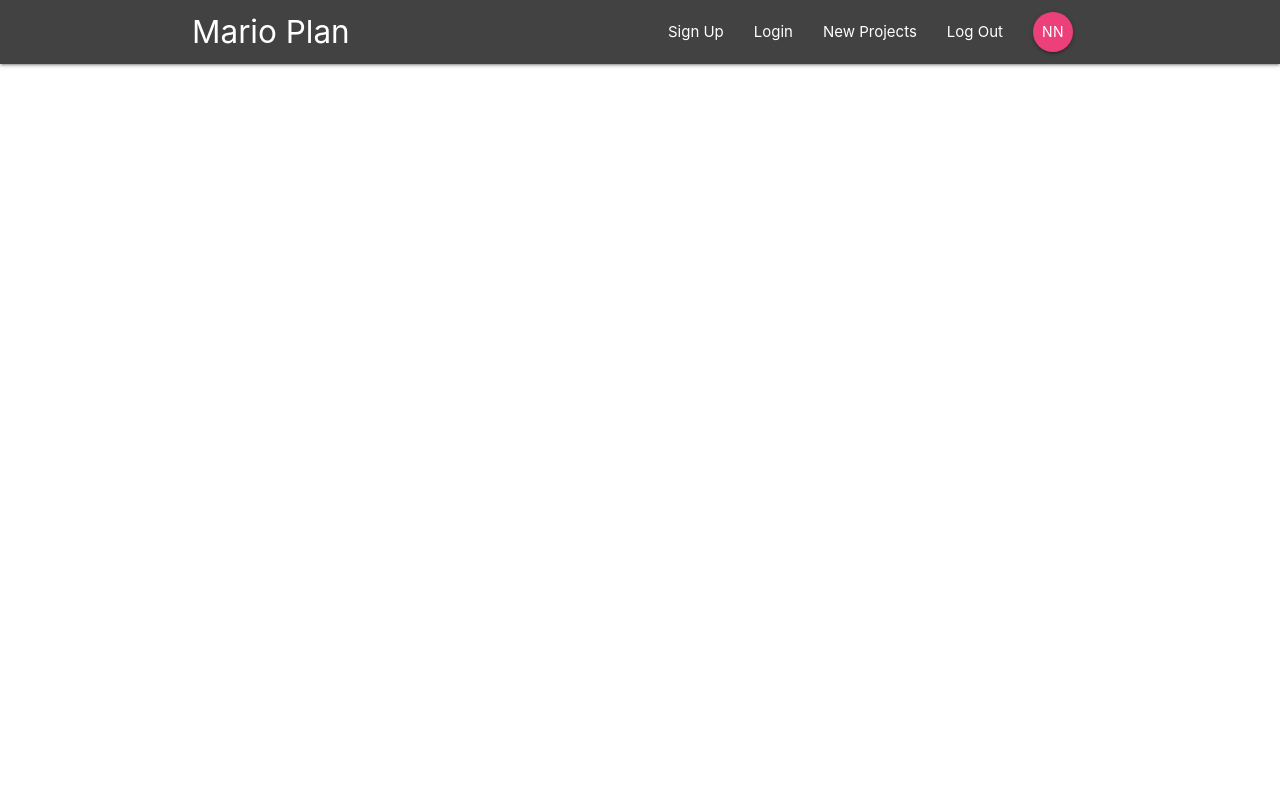
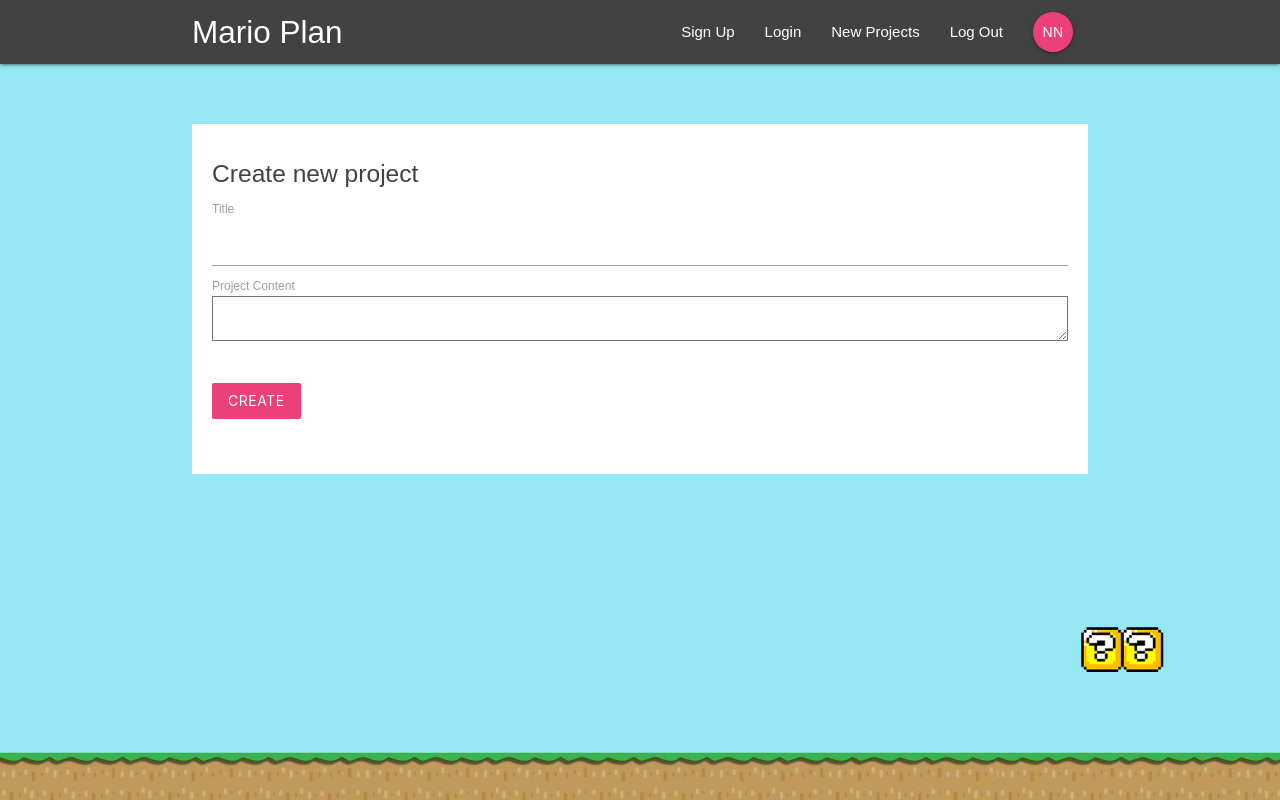
Before and after one commit to yuqiyangyang/ReactProject, a React (Create React App) app: page /createproject in a window 1280 px wide. Built offline with nearby package versions, Linux system fonts and the light colour scheme.

Commit message:
add background img n css

```diff
--- a/src/App.js
+++ b/src/App.js
@@ -5,6 +5,7 @@
 import ProjectDetails from './components/projects/ProjectDetails'
 import SignIn from './components/auth/SignIn'
 import SignUp from './components/auth/SignUp'
+import CreateProject from './components/projects/CreateProject'
 
 
 
@@ -19,6 +20,7 @@
         <Route path='/project/:id' component={ProjectDetails}/>
         <Route path='/signin' component={SignIn} />
         <Route path='/signup' component={SignUp} />
+        <Route path='/createproject' component={CreateProject} />
         </Switch>
         </div>
         </BrowserRouter>
--- a/src/components/auth/SignUp.js
+++ b/src/components/auth/SignUp.js
@@ -23,7 +23,7 @@
         return (
             <div className="container">
                 <form onSubmit={this.handleSubmit} className="white">
-                    <h5 className="grey-text text-darken-3">Sign In</h5>
+                    <h5 className="grey-text text-darken-3">Sign Up</h5>
                     <div className="imput-field">
                         <label htmlFor="email">Email</label>
                         <input type="email" id="email" onChange={this.handleChange}/>
--- a/src/components/layout/SignInLinks.js
+++ b/src/components/layout/SignInLinks.js
@@ -6,7 +6,7 @@
         const SignInLinks = () =>{
             return(
             <ul className="right">
-                <li> <NavLink to='/'>New Projects </NavLink></li>
+                <li> <NavLink to='/createproject'>New Projects </NavLink></li>
                 <li> <NavLink to='/'>Log Out </NavLink></li>
                 <li> <NavLink to='/' className='btn btn-floating pink lighten-1'>NN </NavLink></li>
             </ul>
--- a/src/components/layout/SignOutLinks.js
+++ b/src/components/layout/SignOutLinks.js
@@ -6,8 +6,8 @@
         const SignOutLinks = () =>{
             return(
             <ul className="right">
-                <li> <NavLink to='/'>Sign Up </NavLink></li>
-                <li> <NavLink to='/'>Login </NavLink></li>
+                <li> <NavLink to='/signup'>Sign Up </NavLink></li>
+                <li> <NavLink to='/signin'>Login </NavLink></li>
 
             </ul>
             )
--- a/src/components/projects/CreateProject.js
+++ b/src/components/projects/CreateProject.js
@@ -0,0 +1,42 @@
+import React, { Component } from 'react'
+
+class CreateProject extends Component {
+    state ={
+        title: '',
+        content: ''
+    }
+
+    handleChange =(e) =>{
+        this.setState({
+            [e.target.id]: e.target.value
+        })
+    }
+
+    handleSubmit =(e) =>{
+        e.preventDefault();
+        console.log(this.state);
+}
+
+    render() {
+        return (
+            <div className="container">
+                <form onSubmit={this.handleSubmit} className="white">
+                    <h5 className="grey-text text-darken-3">Create new project</h5>
+                    <div className="imput-field">
+                        <label htmlFor="title">Title</label>
+                        <input type="text" id="title" onChange={this.handleChange}/>
+                    </div>
+                    <div className="imput-field">
+                        <label htmlFor="content">Project Content</label>
+                        <textarea id="content" className="materialize-taxtarea" onChange={this.handleChange}></textarea>
+                    </div>
+                    <div className="input-field">
+                        <button className="btn pink lighten-1 z-depth-0">Create</button>
+                    </div>
+                </form>
+            </div>
+        )
+    }
+}
+
+export default CreateProject
--- a/src/index.css
+++ b/src/index.css
@@ -1,13 +1,39 @@
+
+html{
+  min-height: 100%;
+}
+
 body {
   margin: 0;
-  font-family: -apple-system, BlinkMacSystemFont, 'Segoe UI', 'Roboto', 'Oxygen',
-    'Ubuntu', 'Cantarell', 'Fira Sans', 'Droid Sans', 'Helvetica Neue',
-    sans-serif;
-  -webkit-font-smoothing: antialiased;
-  -moz-osx-font-smoothing: grayscale;
+  padding: 0;
+  font-family: sans-serif;
+  background: url(/img/mario-bg.png) no-repeat;
+  background-size: 100%;
+  background-position: bottom;
+  background-color: #95e8f3;
+  min-height: 100%;
 }
 
-code {
-  font-family: source-code-pro, Menlo, Monaco, Consolas, 'Courier New',
-    monospace;
+form{
+  padding: 20px;
+  margin-top: 60px;
 }
+
+form button, formh5{
+  margin: 20px 0;
+}
+
+input[type=text]:not(.browser-default):focus:not([readonly]),
+input[type=email]:not(.browser-default):focus:not([readonly]),
+input[type=password]:not(.browser-default):focus:not([readonly]),
+textarea.materialize-textarea:focus:not([readonly]){
+  border-color: #ec407a;
+  box-shadow: none;
+}
+
+input[type=text]:not(.browser-default):focus:not([readonly]) + label,
+textarea.materialize-textarea:focus:not([readonly]) + label,
+input[type=email]:not(.browser-default):focus:not([readonly]) + label,
+input[type=password]:not(.browser-default):focus:not([readonly]) + label{
+  color: #ec407a !important;
+}
```
Also changed, not shown: public/img/mario-bg.png (added).
